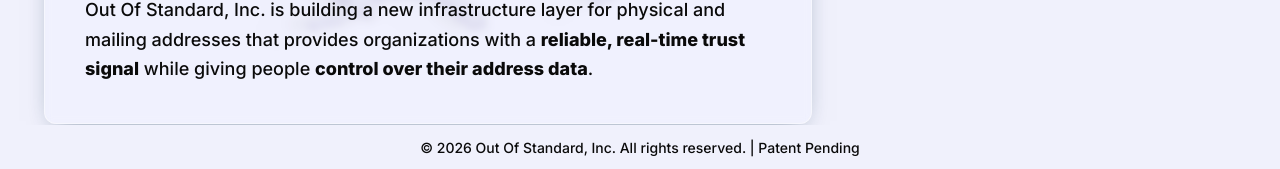
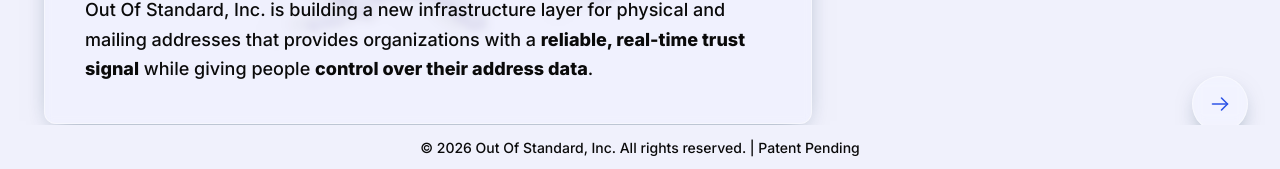
Before and after one commit to outofstandardinc/OutOfStandard-WEB, a React (Vite) app: page / in a window 1280 px wide. Shown: the part 628-797 px from the top of the page. Built offline with nearby package versions, Linux system fonts and the light colour scheme.

Commit message:
Add floating glass button to advance to the next section

```diff
--- a/src/App.tsx
+++ b/src/App.tsx
@@ -7,6 +7,7 @@ import Problem from './components/Problem/Problem'
 import Impact from './components/Impact/Impact'
 import Contact from './components/Contact/Contact'
 import Footer from './components/Footer/Footer'
+import NextSectionButton from './components/NextSectionButton/NextSectionButton'
 import { TabProvider, useTab } from './context/TabContext'
 
 function ActivePanel() {
@@ -48,6 +49,7 @@ function App() {
       <main>
         <ActivePanel />
       </main>
+      <NextSectionButton />
       <Footer />
     </TabProvider>
   )
--- /dev/null
+++ b/src/components/NextSectionButton/NextSectionButton.tsx
@@ -0,0 +1,24 @@
+import { NAV_LINKS } from '../../config/siteConfig'
+import { useTab } from '../../context/TabContext'
+import { ArrowRightIcon } from '../decor/Icons'
+
+export default function NextSectionButton() {
+  const { activeTab, setActiveTab } = useTab()
+  const currentIndex = NAV_LINKS.findIndex((link) => link.id === activeTab)
+  const nextLink = NAV_LINKS[currentIndex + 1]
+
+  if (!nextLink) {
+    return null
+  }
+
+  return (
+    <button
+      type="button"
+      onClick={() => setActiveTab(nextLink.id)}
+      aria-label={`Next section: ${nextLink.label}`}
+      className="fixed bottom-24 right-4 z-40 flex h-14 w-14 items-center justify-center rounded-full border border-white/40 bg-surface-alt/20 text-brand shadow-[0_9px_25px_-10px_rgba(8,42,67,0.55)] backdrop-blur-[6px] backdrop-saturate-[1.4] transition-transform hover:scale-105 hover:bg-surface-alt/30 sm:bottom-10 sm:right-8"
+    >
+      <ArrowRightIcon className="h-6 w-6" />
+    </button>
+  )
+}
```
